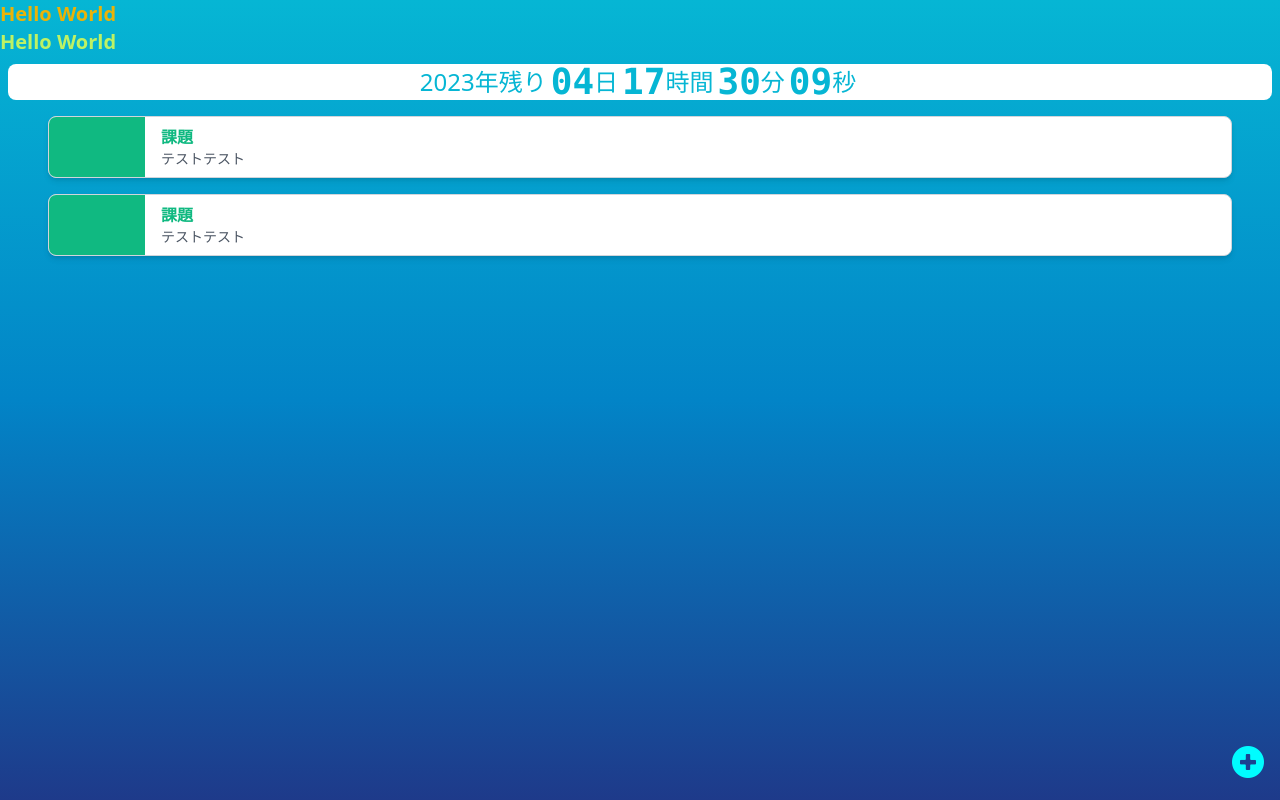
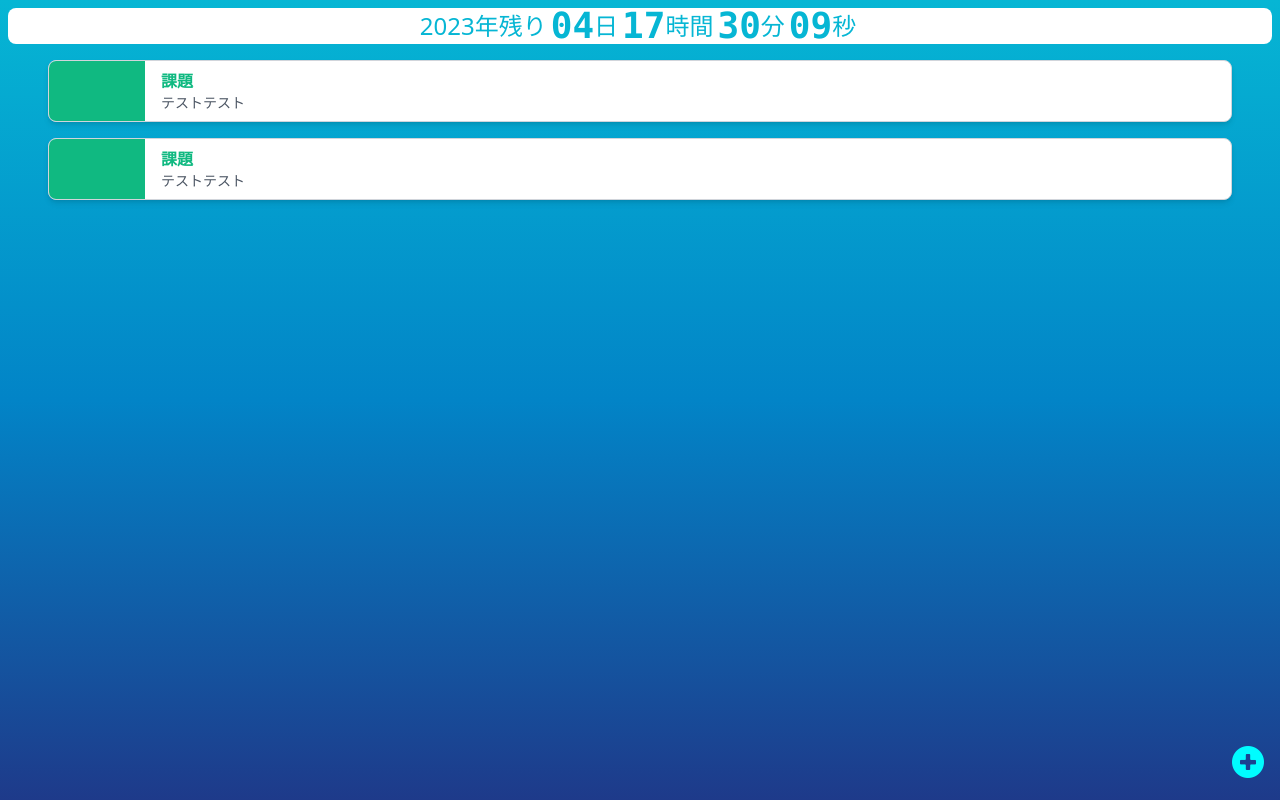
Before and after one commit to Sea10wood/nfc-caed, a Next.js app in the folder nfccard-timer/: page / in a window 1280 px wide. Built offline with nearby package versions, Linux system fonts and the light colour scheme.

Commit message:
Hellowoldの削除

```diff
--- a/nfccard-timer/src/components/Countdown.tsx
+++ b/nfccard-timer/src/components/Countdown.tsx
@@ -31,7 +31,7 @@ const CountdownTimer: React.FC = () => {
         days,
       });
 
-      // Stop
+
       if (distance < 0) {
         clearInterval(countdown);
         setTimer({
--- a/nfccard-timer/src/pages/index.tsx
+++ b/nfccard-timer/src/pages/index.tsx
@@ -7,8 +7,7 @@ import Image from "next/image";
 export default function Home(this: any) {
   return (
     <div className="bg-gradient-to-b from-cyan-500 via-sky-600 to-blue-900 min-w-screen min-h-screen">
-      <h1 className="text-xl font-bold text-yellow-500">Hello World</h1>
-      <h1 className="text-xl font-bold text-lime-300">Hello World</h1>
+
       <CountdownTimer />
       <TodoItem />
       <TodoItem />
```
